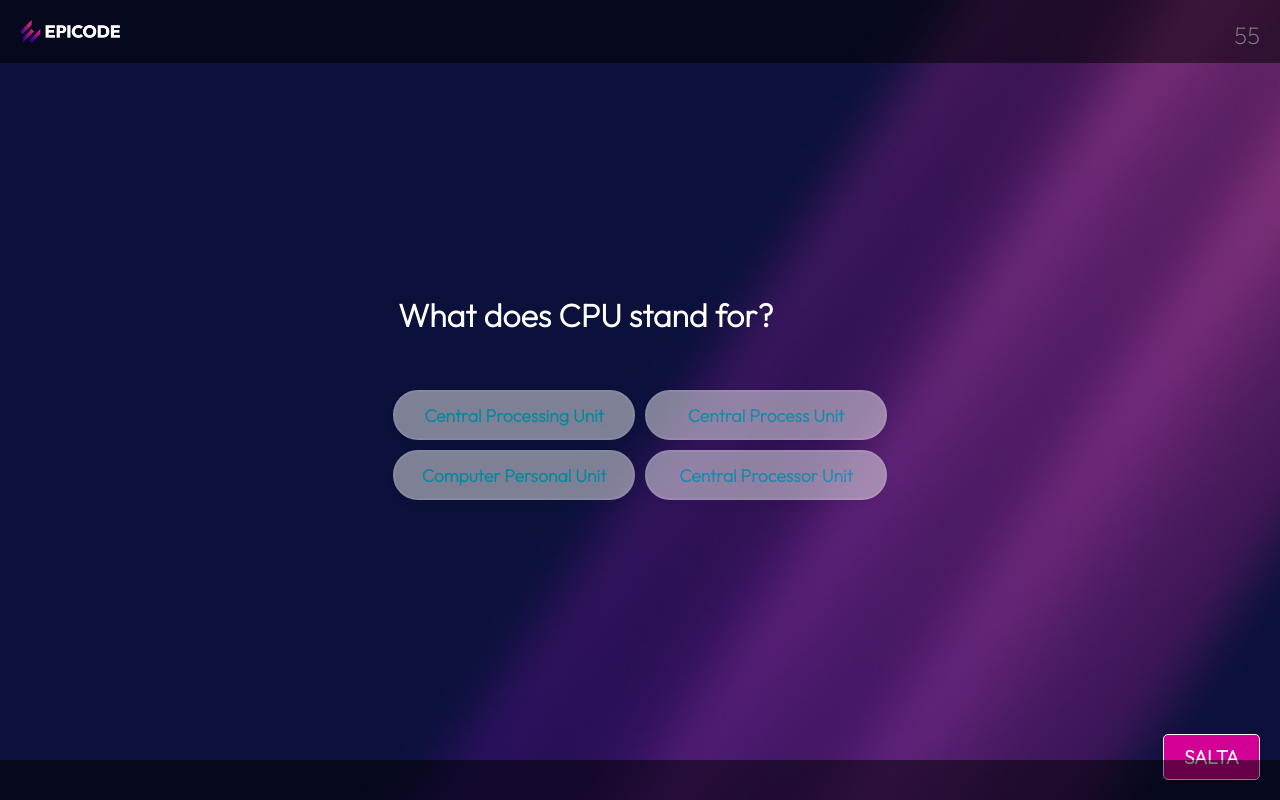
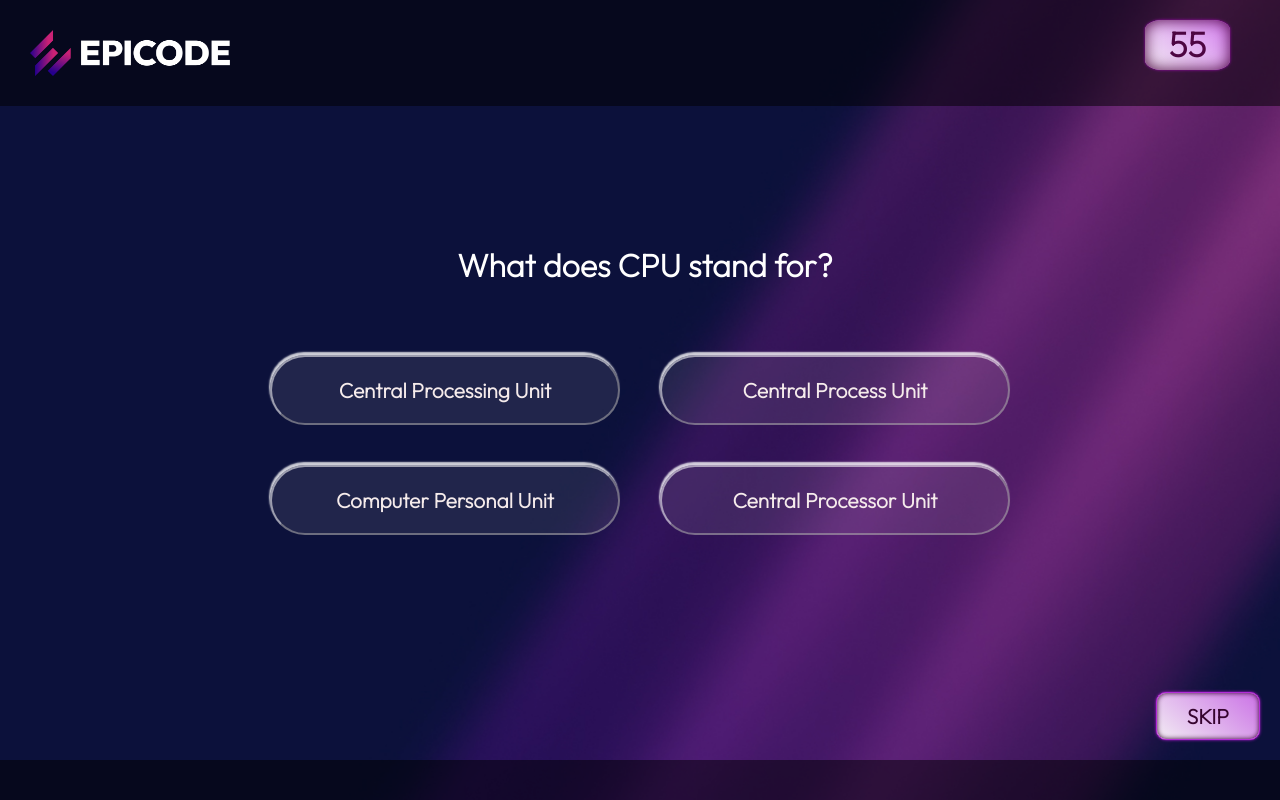
Before and after one commit to SimoneManca98796/BW-TEAM7, a plain HTML site: page index.html in a window 1280 px wide. Drawn offline with Linux system fonts and the light colour scheme.

Commit message:
Css Bench 80%

```diff
--- a/Assets/Style/WELCOME-PAGE.css
+++ b/Assets/Style/WELCOME-PAGE.css
@@ -106,7 +106,6 @@ div #checkBox {
 /* PROCEED */
 #proceed {
   cursor: pointer;
-  cursor: pointer;
   font-weight: 600;
   margin-left: 250px;
   padding-left: 2.3em;
--- a/assets/style.css
+++ b/assets/style.css
@@ -1,16 +1,17 @@
 @import url('https://fonts.googleapis.com/css2?family=Montserrat:wght@400;700&family=Open+Sans:ital,wght@0,400;0,500;0,700;1,300&family=Outfit:wght@200&display=swap');
 
-*, *::before, *::after {
+*,
+*::before,
+*::after {
   box-sizing: border-box;
   font-family: 'Outfit', sans-serif;
-
 }
 
 header {
   display: flex;
   justify-content: flex-start;
   align-items: center;
-  padding: 20px;
+  padding: 30px;
   position: fixed;
   top: 0;
   left: 0;
@@ -20,16 +21,28 @@ header {
 }
 
 #logo {
-  width: 100px;
+  width: 200px;
   height: auto;
 }
 
 #timer {
+  padding-top: 2px;
+  border-color: #1eacac;
+  color: #031330;
+  box-shadow: 0 0 3px rgb(160, 10, 180), inset 0 0 15px;
+  background: linear-gradient(40deg, #f2ecf3, #d57ff0);
+  font-weight: bolder;
+  text-align: center;
+  z-index: 999;
+  width: 85px;
+  height: 50px;
+  border-radius: 20%;
+  background-color: rgb(238, 240, 234);
   position: fixed;
   top: 20px;
-    right: 20px;
-    font-size: 24px;
-    color: white;
+  right: 50px;
+  font-size: 35px;
+  color: rgb(77, 5, 66);
 }
 
 body {
@@ -42,13 +55,12 @@ body {
   align-items: center;
   background-image: url(./bg.jpg);
   background-size: cover;
-
 }
 
 footer {
   display: flex;
   justify-content: flex-start; /* GOOGLE: permetti di riempire qualsiasi spazio vuoto sulle righe e definisce come vogliamo "giustificare" il contenuto */
-  align-items: center;  /* GOOGLE: permette di allineare gli oggetti lungo l'asse perpendicolare */
+  align-items: center; /* GOOGLE: permette di allineare gli oggetti lungo l'asse perpendicolare */
   padding: 20px;
   position: fixed; /* aiuta a posizionare l'elemento */
   bottom: 0;
@@ -61,38 +73,35 @@ footer {
 }
 
 .bottone {
-    border-radius: 25px;
+  border-color: #ffffff8e;
+  color: rgb(245, 235, 235);
+  background-color: rgba(224, 210, 210, 0.1);
+  border-radius: 35px;
   width: 350px;
-  height: 50px;
-    border: 2px solid white;
-    opacity: 0.5;
-    display: grid;
-    grid-template-columns: repeat(2, auto);
-    gap: 10px;
-    margin: 5px;
-    /*background-color: #ffffff; */
-    box-shadow: 0px 5px 10px rgba(0, 0, 0, 0.1);
-    text-align: center;
-    color: #00FFFF;
-    font-size: 1.1em;
+  height: 70px;
+  margin: 20px;
+  margin-top: 20px;
+  margin-right: 20px;
+  font-size: 1.3em;
   font-weight: bolder;
-    text-align: center;
   display: flex;
   justify-content: center;
   align-items: center;
-  box-shadow: 0px 5px 10px rgba(0, 0, 0, 0.1);
+  box-shadow: -1px -3px 1.5px rgba(255, 255, 255, 0.795);
 }
 
 .bottone:hover {
-    opacity: 1;
+  opacity: 0.9;
 }
 
 #contenitore {
-    width: 70%;
+  display: flex;
+  flex-direction: column;
+  align-items: center;
+  width: 65%;
   margin-left: auto;
   margin-right: auto;
 }
-
 
 #answers-buttons {
   display: flex;
@@ -115,31 +124,34 @@ footer {
   font-size: 2em;
   font-weight: bolder;
   padding-bottom: 50px;
-        padding-left: 10px
+  padding-left: 10px;
 }
 
-
 #Prossimo {
-        padding: 10px 20px;
-        font-size: 1.2em;
+  margin-bottom: 40px;
+  border-color: #a01eac;
+  color: #3b0339;
+  box-shadow: 0 0 3px rgb(188, 25, 221), inset 0 0 5px;
+  background: linear-gradient(40deg, #f2ecf3, #cb72e6);
+  padding: 10px 30px;
+  font-size: 1.3em;
   font-family: 'Outfit', sans-serif;
-        background-color: #D20094;
-        color: white;
-        border: none;
-        border-radius: 5px;
+  background-color: #d20094;
+  color: rgb(54, 4, 47);
+  border-radius: 10px;
   cursor: pointer;
   font-weight: bolder;
-        border: 1.5px solid white
+  border: 1px solid rgb(179, 45, 216);
 }
 
 .controls {
   position: fixed;
   bottom: 20px;
   right: 20px;
-
 }
 
-#rD #risultatoDomanda{
+#rD #risultatoDomanda {
+  font-size: 20px;
   text-align: center;
 }
 
@@ -150,7 +162,7 @@ footer {
   /* margin-top: 120px;
     margin-left: 210px;*/
   color: white;
-    font-family: 'Outfit', sans-serif;;
+  font-family: 'Outfit', sans-serif;
   text-align: center;
 }
 
@@ -173,7 +185,7 @@ footer {
   /* border: 1.5px solid white;*/
   /*proprietà per centrare il bottone: */
   position: fixed;
-        top: 50%;
+  top: 40%;
   left: 40%;
   padding-left: 2.3em;
   padding-right: 2.3em;
--- a/index.html
+++ b/index.html
@@ -27,13 +27,13 @@
           <div id="rD"><p id="risultatoDomanda"></p></div>
         </div>
         <div class="controls">
-          <button id="Prossimo">SALTA</button>
+          <button id="Prossimo">SKIP</button>
         </div>
       </div>
     </main>
     <footer>
       <div>
-        <button id="vaiAllaPaginaResults">VAI ALLA PROSSIMA PAGINA!</button>
+        <button id="vaiAllaPaginaResults">SHOW THE RESULT!</button>
       </div>
     </footer>
     <script src="./script.js"></script>
```
Also changed, not shown: Welcome.html (+1 -1 lines). Lines whose indentation alone changed are shown as unchanged.
